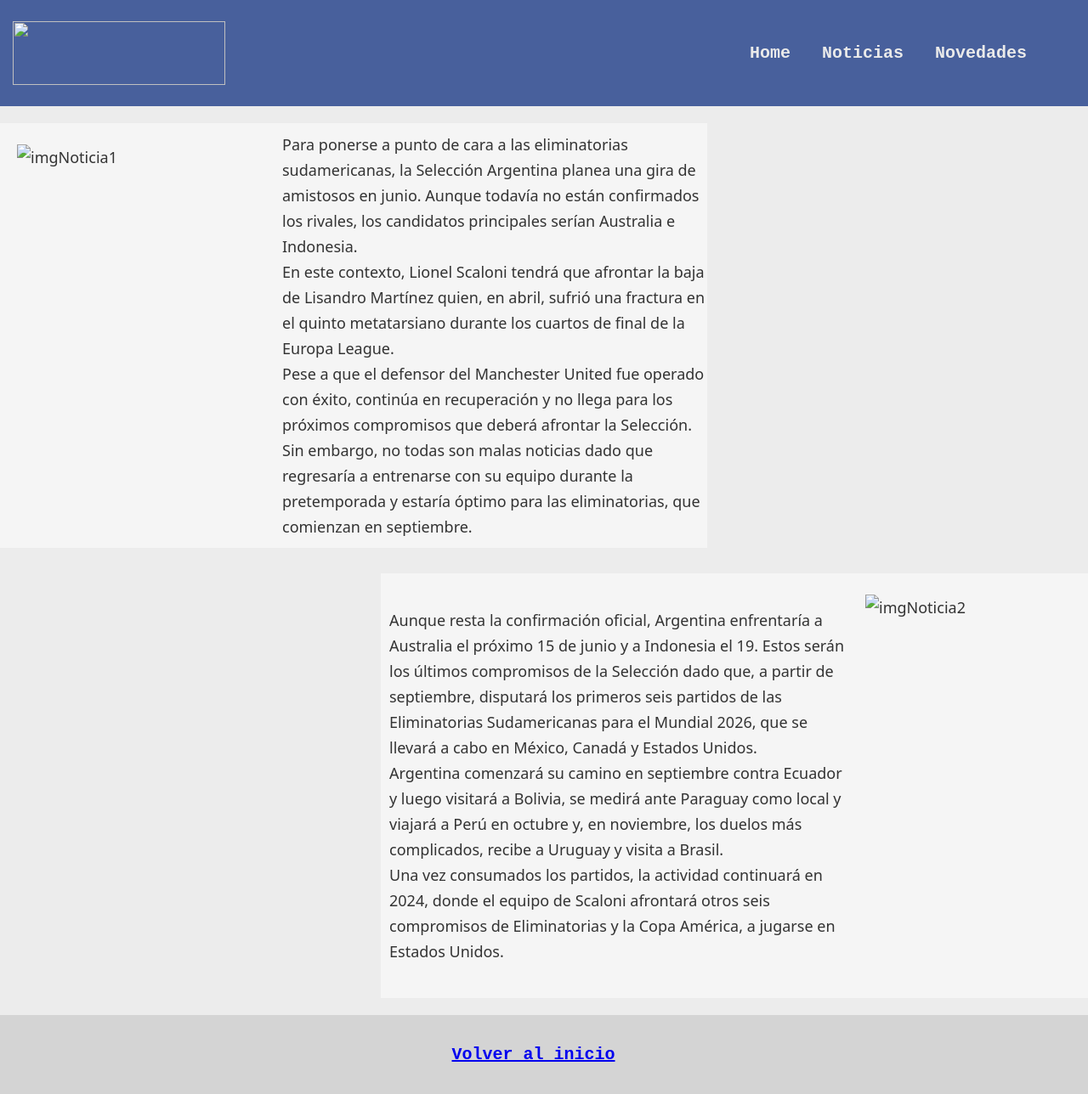
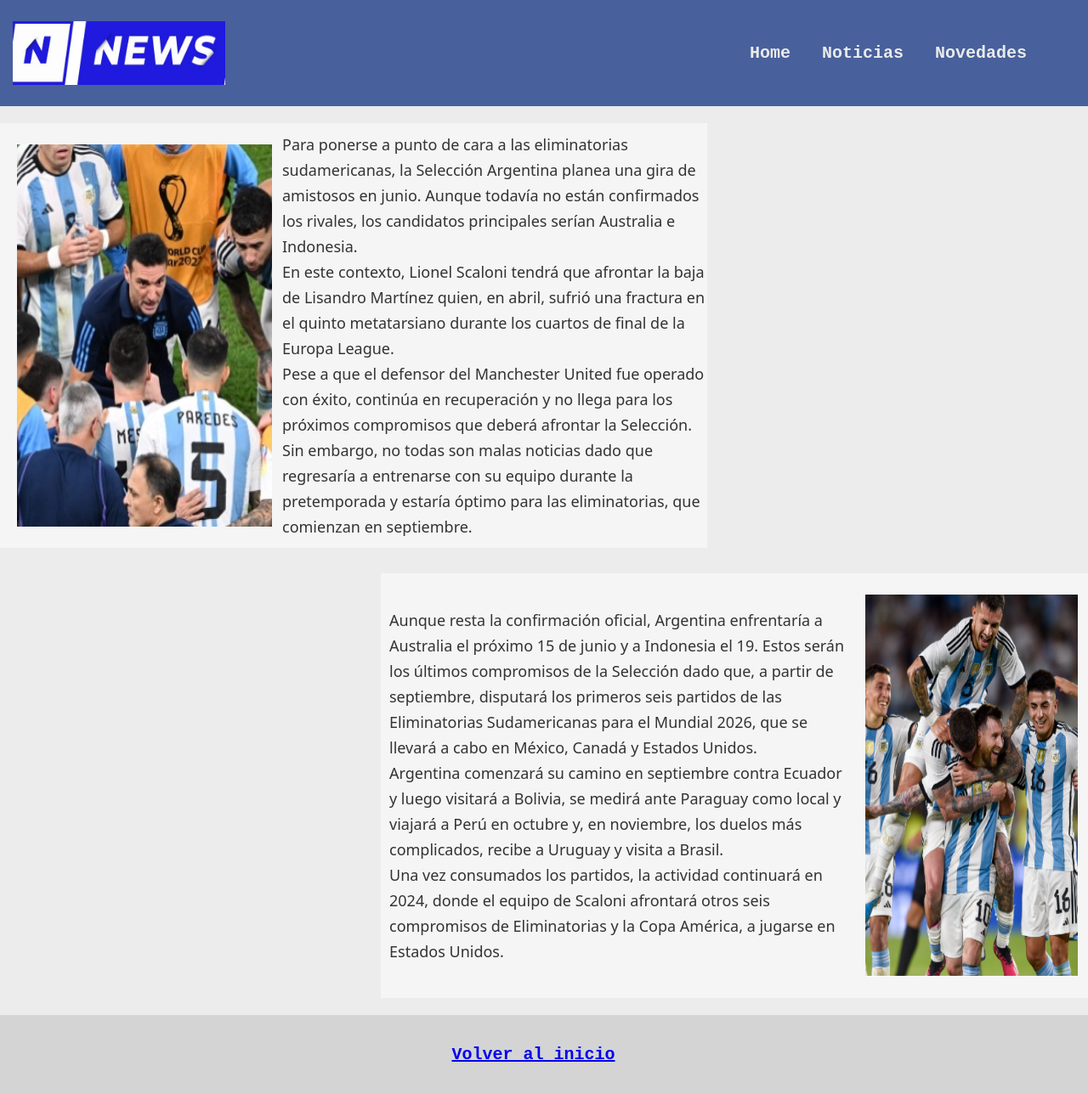
Before and after one commit to facuud2-pixel/facuud2, a plain HTML site: page index.html in a window 1280 px wide. Shown: the whole page at 85% size. Drawn offline with Linux system fonts and the light colour scheme.

Commit message:
Update index.html

```diff
--- a/index.html
+++ b/index.html
@@ -5,11 +5,11 @@
     <meta http-equiv="X-UA-Compatible" content="IE=edge">
     <meta name="viewport" content="width=device-width, initial-scale=1.0">
     <link rel="stylesheet" href="estilo.css">
-    <title>Document</title>
+    <title>Mi primer sitio web de noticias</title>
 </head>
 <body>
     <div class="header">
-        <img src="img/3504643.jpg" width="250px" height="75px" alt="">
+        <img src="3504643.jpg" width="250px" height="75px" alt="">
         <ul class="list">
             <li class="list_item"><a href="#"></a>Home</li>
             <li class="list_item"><a href="#"></a>Noticias</li>
@@ -20,7 +20,7 @@
 
     <div class="cuerpo">
         <div class="cuerpo_bloque1" style="background-color: whitesmoke;">
-            <img src="img/scaloni.jpg" width="300px" height="450px" alt="imgNoticia1">
+            <img src="scaloni.jpg" width="300px" height="450px" alt="imgNoticia1">
             <p>Para ponerse a punto de cara a las eliminatorias sudamericanas, la Selección Argentina planea una gira de amistosos en junio. Aunque todavía no están confirmados los rivales, los candidatos principales serían Australia e Indonesia. <br />
             En este contexto, Lionel Scaloni tendrá que afrontar la baja de Lisandro Martínez quien, en abril, sufrió una fractura en el quinto metatarsiano durante los cuartos de final de la Europa League. <br />
             Pese a que el defensor del Manchester United fue operado con éxito, continúa en recuperación y no llega para los próximos compromisos que deberá afrontar la Selección. Sin embargo, no todas son malas noticias dado que regresaría a entrenarse con su equipo durante la pretemporada y estaría óptimo para las eliminatorias, que comienzan en septiembre.</p>
@@ -30,7 +30,7 @@
         <div style="background-color: red; width: 35%;"></div>
 
         <div style="background-color: whitesmoke;" class="cuerpo_bloque2">
-            <img src="img/argentina.png" width="250px" height="450px" alt="imgNoticia2">
+            <img src="argentina.png" width="250px" height="450px" alt="imgNoticia2">
             <p>Aunque resta la confirmación oficial, Argentina enfrentaría a Australia el próximo 15 de junio y a Indonesia el 19. Estos serán los últimos compromisos de la Selección dado que, a partir de septiembre, disputará los primeros seis partidos de las Eliminatorias Sudamericanas para el Mundial 2026, que se llevará a cabo en México, Canadá y Estados Unidos. <br />
             Argentina comenzará su camino en septiembre contra Ecuador y luego visitará a Bolivia, se medirá ante Paraguay como local y viajará a Perú en octubre y, en noviembre, los duelos más complicados, recibe a Uruguay y visita a Brasil. <br />
             Una vez consumados los partidos, la actividad continuará en 2024, donde el equipo de Scaloni afrontará otros seis compromisos de Eliminatorias y la Copa América, a jugarse en Estados Unidos.</p>
```
